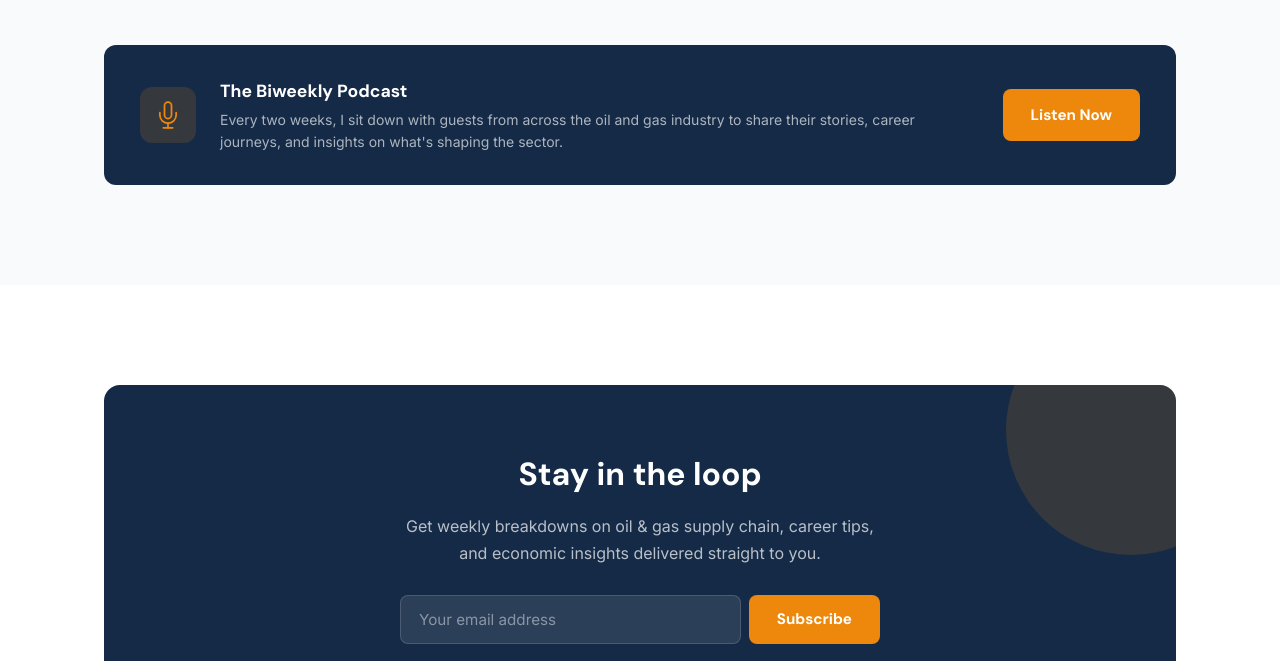
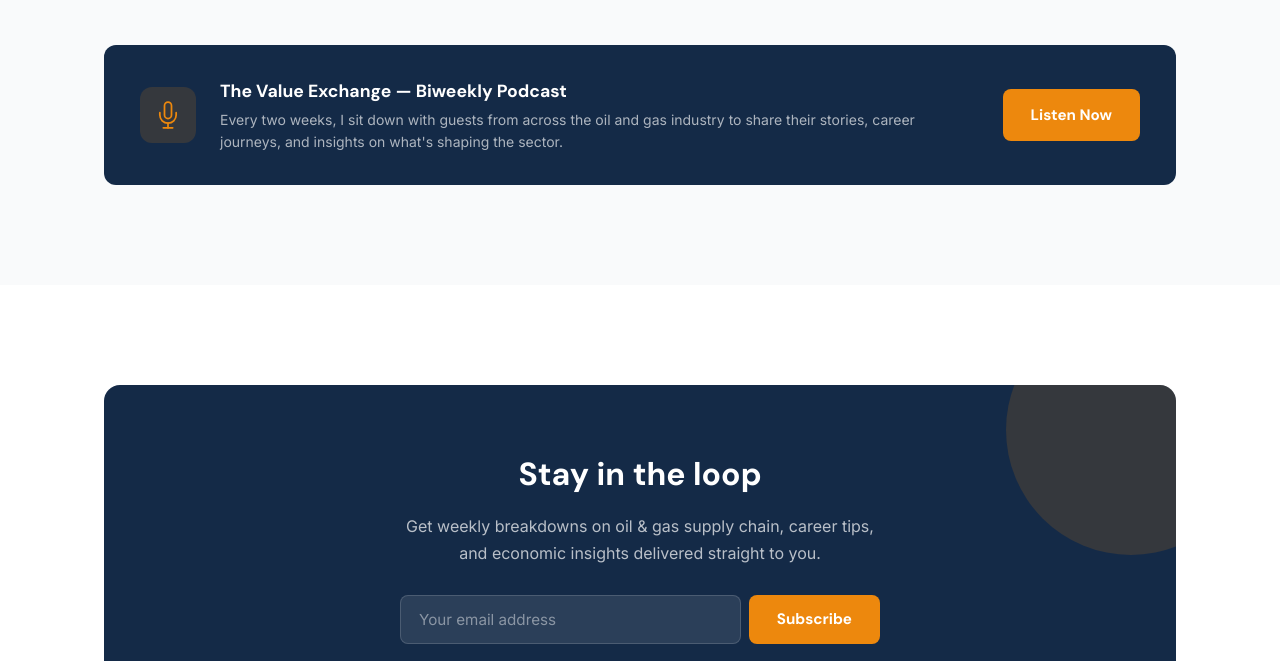
Before and after one commit to sonahartYT/sonahart-site, a website: page public/index.html in a window 1280 px wide. Shown: the part 1272-1933 px from the top of the page. Drawn offline with Linux system fonts and the light colour scheme.

Commit message:
Rename podcast to The Value Exchange
Co-Authored-By: Claude Opus 4.6 <noreply@anthropic.com>

```diff
--- a/public/index.html
+++ b/public/index.html
@@ -124,7 +124,7 @@
           </svg>
         </div>
         <div class="podcast-text">
-          <h3>The Biweekly Podcast</h3>
+          <h3>The Value Exchange — Biweekly Podcast</h3>
           <p>Every two weeks, I sit down with guests from across the oil and gas industry to share their stories, career journeys, and insights on what's shaping the sector.</p>
         </div>
         <a href="https://youtube.com/@thevalueexchange-1" class="btn btn-primary" target="_blank" rel="noopener">Listen Now</a>
```
